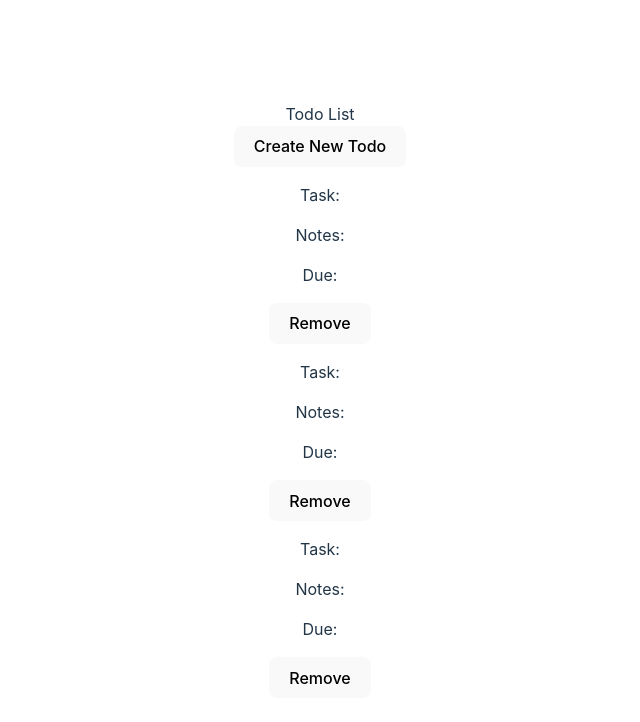
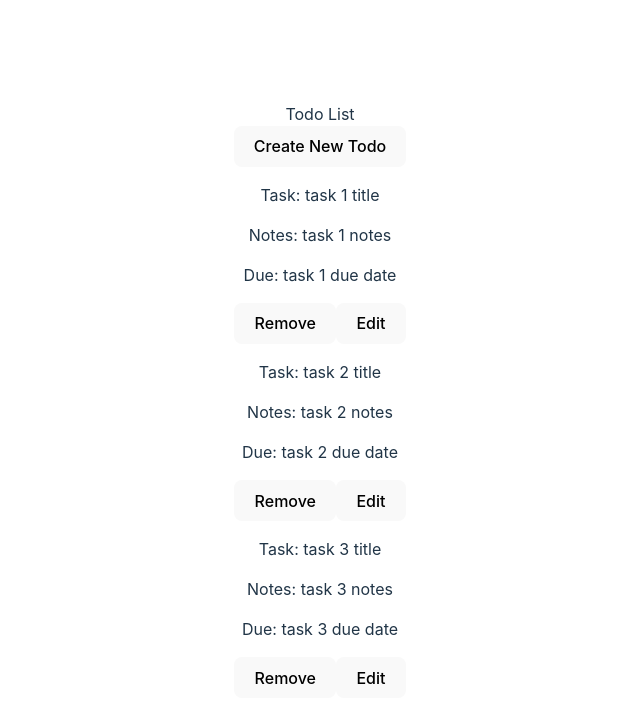
Before and after one commit to dmychen/devx-week2, a React (Vite) app: page / in a window 1280 px wide. Shown: the top 722 px of the page, without its empty margins (320-960 px from the left). Built offline with nearby package versions, Linux system fonts and the light colour scheme.

Commit message:
finish edit functionality

```diff
--- a/src/App.css
+++ b/src/App.css
@@ -4,3 +4,8 @@
   padding: 2rem;
   text-align: center;
 }
+
+input {
+  display: block;
+  margin-bottom: 10px;
+}
--- /dev/null
+++ b/src/EditTodo.jsx
@@ -0,0 +1,35 @@
+import { useState } from "react";
+
+function EditTodo ({ index, editTask, setEditingIndex }) {
+    const [title, setTitle] = useState('');
+    const [notes, setNotes] = useState('');
+    const [due, setDue] = useState('');
+
+    // updates title, notes, and due-date variables on user input
+    function handleChange (e, target) {
+        if (target == "title") {
+            setTitle(e.target.value);
+        } else if (target == "notes") {
+            setNotes(e.target.value);
+        } else {
+            setDue(e.target.value);
+        }
+    }
+
+    function handleSave () {
+        editTask(index, title, notes, due);
+        setEditingIndex(-1);
+    }
+
+    return (
+        <div className="edit-task">
+            <input type="text" value={title} onChange={(e) => handleChange(e, "title")} placeholder="Task Title" />
+            <input type="text" value={notes} onChange={(e) => handleChange(e, "notes")} placeholder="Task Notes" />
+            <input type="text" value={due} onChange={(e) => handleChange(e, "due")} placeholder="Task Due Date" />
+            <button onClick={handleSave} >Save</button>
+            <button onClick={() => setEditingIndex(-1)} >Cancel</button>
+        </div>
+      );
+}
+
+export default EditTodo;
--- a/src/TodoItem.jsx
+++ b/src/TodoItem.jsx
@@ -1,11 +1,12 @@
 // displays the title, notes, and due-date for a given task
-function TodoItem ( task, index, deleteTask ) {
+function TodoItem ({ task, index, deleteTask, setEditingIndex }) {
     return (
         <div className="todo-item">
             <p className="task-line">Task: {task[0]}</p>
             <p className="task-line">Notes: {task[1]}</p>
             <p className="task-line">Due: {task[2]}</p>
             <button className="left-btn" onClick={() => deleteTask(index)}>Remove</button>
+            <button className="left-btn" onClick={() => setEditingIndex(index)}>Edit</button>
         </div>
     );
 }
--- a/src/TodoList.jsx
+++ b/src/TodoList.jsx
@@ -1,6 +1,7 @@
 import { useState } from 'react'
 import AddTodo from './AddTodo';
 import TodoItem from './TodoItem';
+import EditTodo from './EditTodo';
 
 function TodoList () {
     // dummy tasks we start with
@@ -9,8 +10,12 @@ function TodoList () {
         ["task 2 title", "task 2 notes", "task 2 due date"],
         ["task 3 title", "task 3 notes", "task 3 due date"]
     ]);
-    // toggle AddTodo box
-    const [showAddTodo, setShowAddTodo] = useState(false);
+    const [showAddTodo, setShowAddTodo] = useState(false); // toggle AddTodo box
+    const [editingIndex, setEditingIndex] = useState(-1); // index of currently editing task
+
+    function addTask ({ title, notes, due }) {
+        setTasks([...tasks, [title, notes, due]])
+    }
 
     function deleteTask (index) {
         const newTasks = [...tasks]
@@ -18,8 +23,10 @@ function TodoList () {
         setTasks(newTasks)
     }
 
-    function addTask ({ title, notes, due }) {
-        setTasks([...tasks, [title, notes, due]])
+    function editTask (index, newTitle, newNotes, newDue) {
+        const newTasks = [...tasks];
+        newTasks[index] = [ newTitle, newNotes, newDue ]; // Update the task at the editing index
+        setTasks(newTasks);
     }
 
     return (
@@ -28,12 +35,22 @@ function TodoList () {
             {showAddTodo ? (<AddTodo addTask={addTask} />) : null }
 
             {tasks.map((task, index) => (
-                <TodoItem
-                    key={index}
-                    task={task}
-                    index={index}
-                    deleteTask={deleteTask}
-                />
+                editingIndex == index ? (
+                    <EditTodo
+                        key={index}
+                        index={index}
+                        editTask={editTask}
+                        setEditingIndex={setEditingIndex}
+                    />
+                ) : (
+                    <TodoItem
+                        key={index}
+                        index={index}
+                        task={task}
+                        deleteTask={deleteTask}
+                        setEditingIndex={setEditingIndex}
+                    />
+                )
             ))}
         </div>
     );
```
Also changed, not shown: 1 other file (tests, documents, lock files or other folders).
